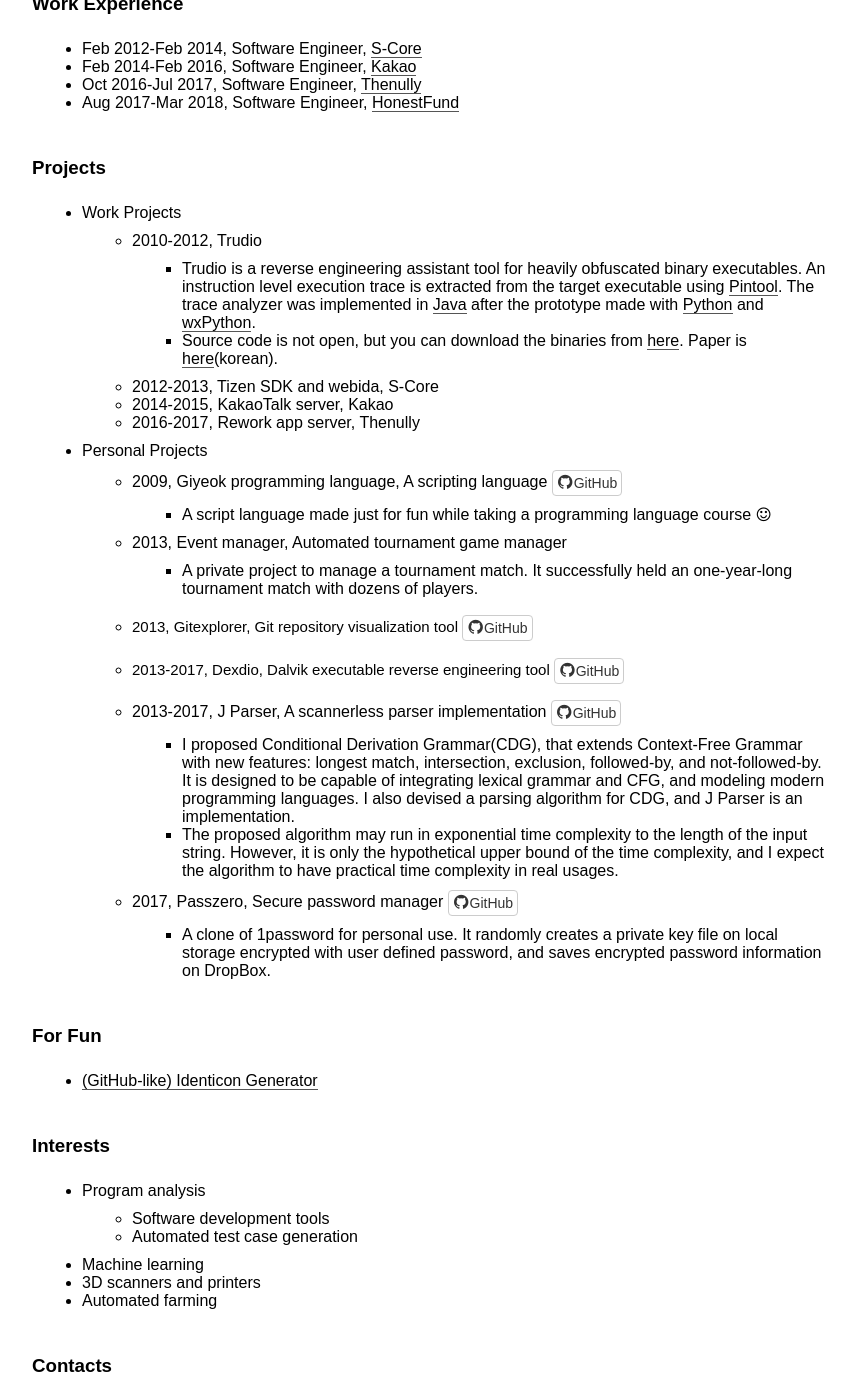
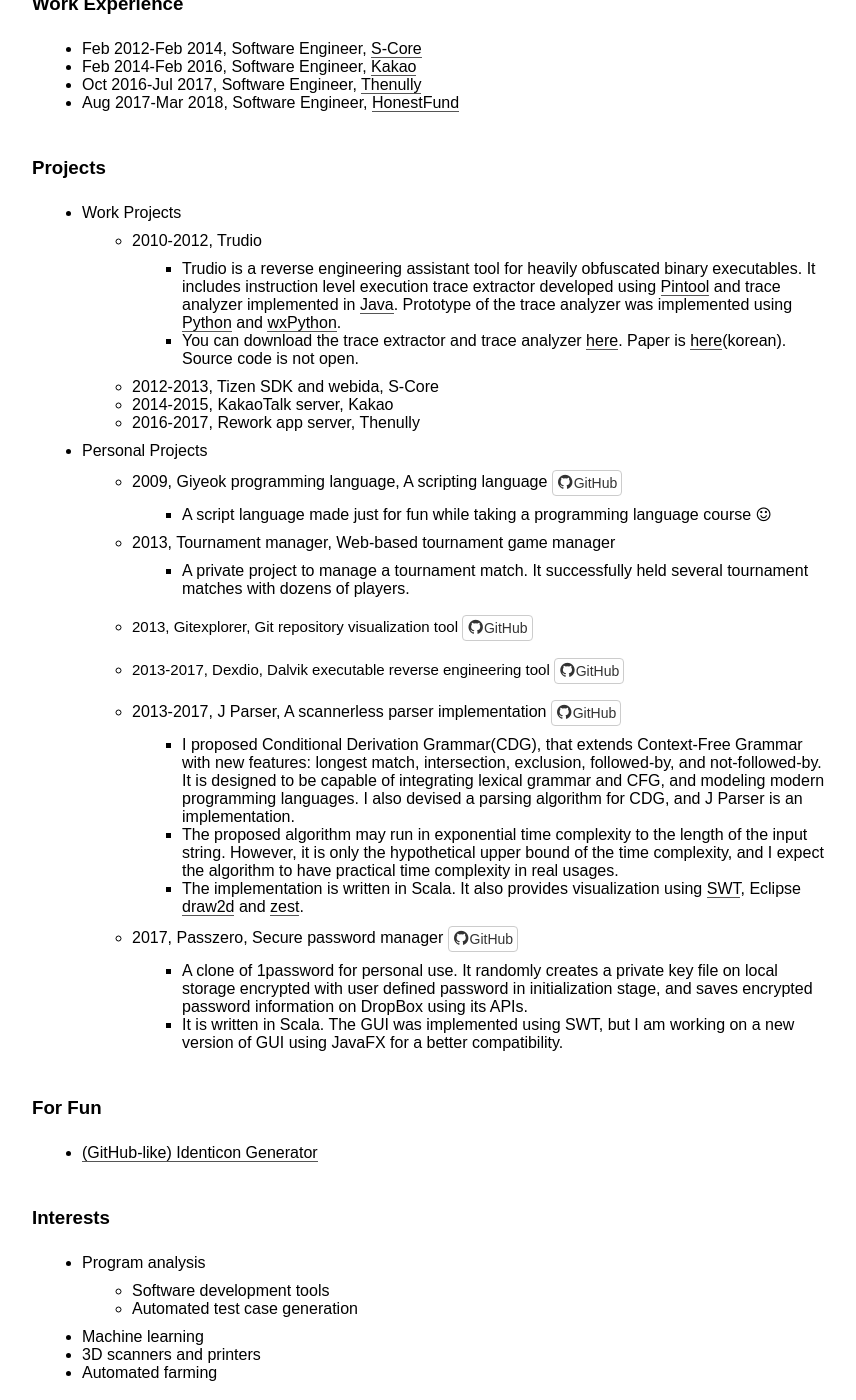
Before and after one commit to Joonsoo/joonsoo.github.io, a Jekyll site: the page built from index.html, in a window 1280 px wide and 1400 px high, scrolled down 429 px. Shown: the whole window, without its empty margins (208-1064 px from the left). Built offline with Jekyll 4.4.1, drawn with Linux system fonts in a browser that asks for light colours; nearby versions of some CDN libraries; some web fonts are replaced.

Commit message:
Update index.md

```diff
--- a/_includes/index.md
+++ b/_includes/index.md
@@ -17,18 +17,18 @@
 
 * Work Projects
   * 2010-2012, Trudio
-    * Trudio is a reverse engineering assistant tool for heavily obfuscated binary executables. An instruction level execution trace is extracted from the target executable using [Pintool](https://software.intel.com/en-us/articles/pin-a-dynamic-binary-instrumentation-tool). The trace analyzer was implemented in [Java]() after the prototype made with [Python]() and [wxPython]().
-    * Source code is not open, but you can download the binaries from [here](https://code.google.com/archive/p/trudio/downloads). Paper is [here](http://giyeok.com/assets/thesis.pdf)(korean).
+    * Trudio is a reverse engineering assistant tool for heavily obfuscated binary executables. It includes instruction level execution trace extractor developed using [Pintool](https://software.intel.com/en-us/articles/pin-a-dynamic-binary-instrumentation-tool) and trace analyzer implemented in [Java](). Prototype of the trace analyzer was implemented using [Python]() and [wxPython]().
+    * You can download the trace extractor and trace analyzer [here](https://code.google.com/archive/p/trudio/downloads). Paper is [here](http://giyeok.com/assets/thesis.pdf)(korean). Source code is not open.
   * 2012-2013, Tizen SDK and webida, S-Core
   * 2014-2015, KakaoTalk server, Kakao
   * 2016-2017, Rework app server, Thenully
 
 * Personal Projects
-  * 2009, Giyeok programming language, A scripting language <a class="btn btn-default narrow" href="https://github.com/Joonsoo/giyeok"><i class="fa fa-2 fa-github"></i>GitHub</a>
+  * 2009, Giyeok programming language, A scripting language <a class="btn btn-default narrow" href="https://github.com/joonsoo/giyeok"><i class="fa fa-2 fa-github"></i>GitHub</a>
     * A script language made just for fun while taking a programming language course <i class="fa fa-smile-o"></i>
 
-  * 2013, Event manager, Automated tournament game manager
-    * A private project to manage a tournament match. It successfully held an one-year-long tournament match with dozens of players.
+  * 2013, Tournament manager, Web-based tournament game manager
+    * A private project to manage a tournament match. It successfully held several tournament matches with dozens of players.
 
   * 2013, Gitexplorer, Git repository visualization tool <a class="btn btn-default narrow" href="https://github.com/joonsoo/gitexplorer"><i class="fa fa-2 fa-github"></i>GitHub</a>
 
@@ -37,9 +37,11 @@
   * 2013-2017, J Parser, A scannerless parser implementation <a class="btn btn-default narrow" href="https://github.com/joonsoo/jparser"><i class="fa fa-2 fa-github"></i>GitHub</a>
     * I proposed Conditional Derivation Grammar(CDG), that extends Context-Free Grammar with new features: longest match, intersection, exclusion, followed-by, and not-followed-by. It is designed to be capable of integrating lexical grammar and CFG, and modeling modern programming languages. I also devised a parsing algorithm for CDG, and J Parser is an implementation.
     * The proposed algorithm may run in exponential time complexity to the length of the input string. However, it is only the hypothetical upper bound of the time complexity, and I expect the algorithm to have practical time complexity in real usages.
+    * The implementation is written in Scala. It also provides visualization using [SWT](https://www.eclipse.org/swt/), Eclipse [draw2d](https://www.eclipse.org/gef/draw2d/) and [zest](https://www.eclipse.org/gef/zest/).
 
   * 2017, Passzero, Secure password manager <a class="btn btn-default narrow" href="https://github.com/joonsoo/passzero"><i class="fa fa-2 fa-github"></i>GitHub</a>
-    * A clone of 1password for personal use. It randomly creates a private key file on local storage encrypted with user defined password, and saves encrypted password information on DropBox.
+    * A clone of 1password for personal use. It randomly creates a private key file on local storage encrypted with user defined password in initialization stage, and saves encrypted password information on DropBox using its APIs.
+    * It is written in Scala. The GUI was implemented using SWT, but I am working on a new version of GUI using JavaFX for a better compatibility.
 
 ### For Fun
   * <a href="https://cdn.rawgit.com/Joonsoo/identicon/150e1e39/index.html">(GitHub-like) Identicon Generator</a>
```
